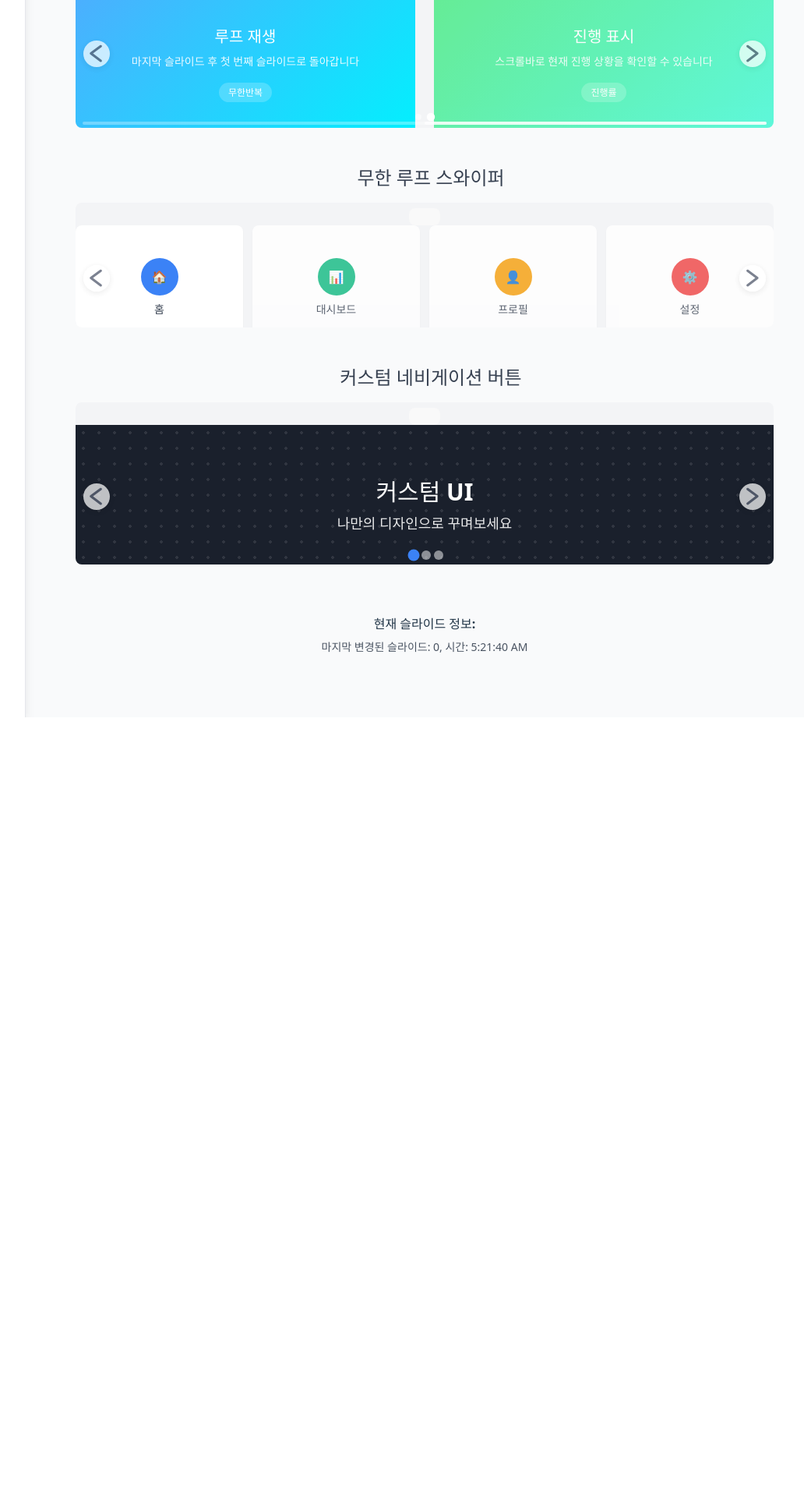
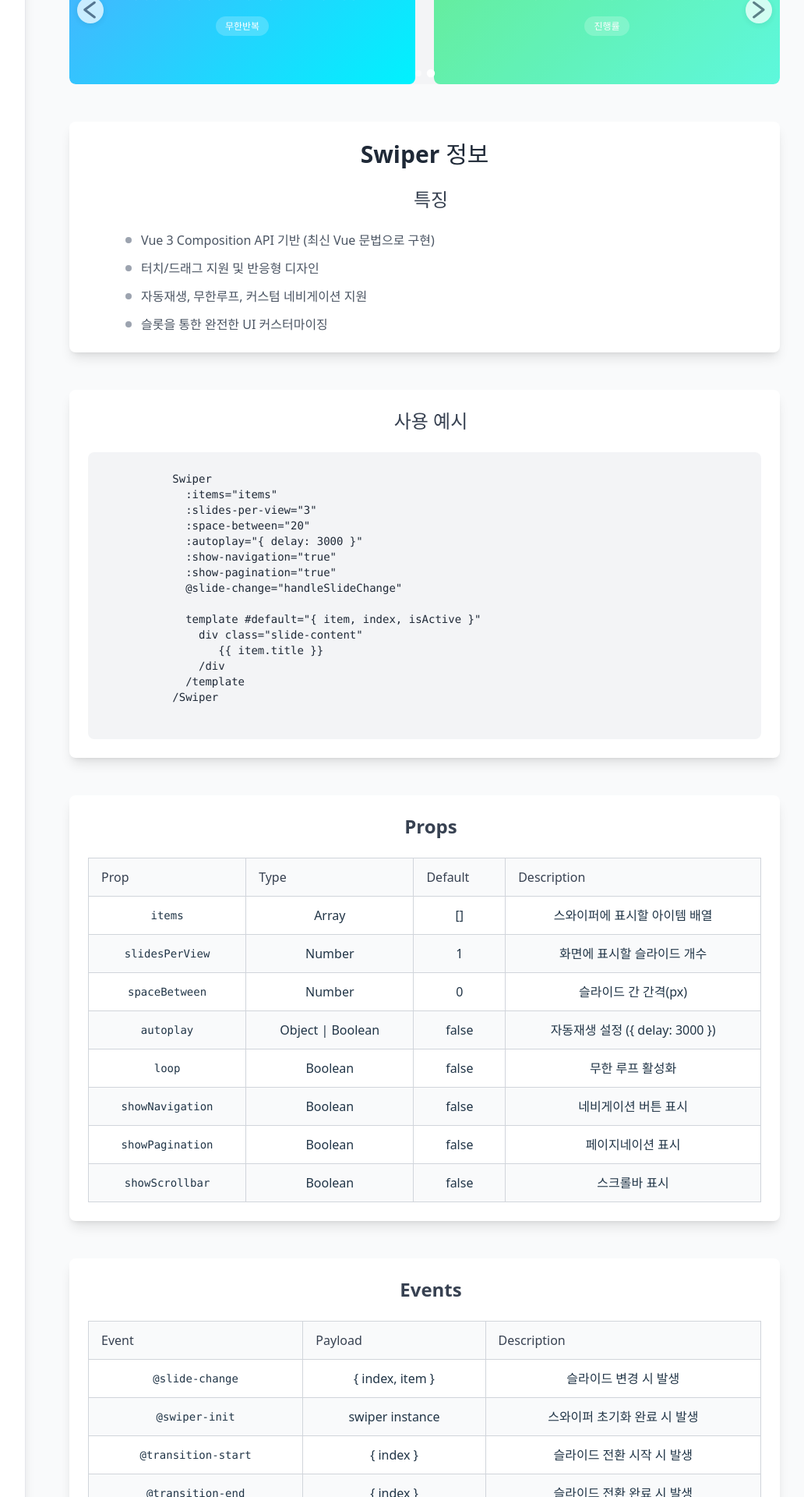
Before and after one commit to Theo1678/moremore-component, a Vue app: page /swiper in a window 1280 px wide. Shown: the part 880-2800 px from the top of the page at 78% size, without its empty margins (223-1255 px from the left). Before the commit the page ends 1800 px from the top, so only its background shows below. Built offline with nearby package versions, Linux system fonts and the light colour scheme.

Commit message:
swiper 사용예제 추가

```diff
--- a/src/components/header/Swiper.vue
+++ b/src/components/header/Swiper.vue
@@ -1,16 +1,16 @@
 <template>
   <div class="swiper-container" ref="swiperContainer">
     <!-- 이전 버튼 -->
-    <button v-if="showNavigation" @click="slideToPrev">
     <IcArrowLeft
+      v-if="showNavigation"
+      @click="slideToPrev"
+      :disabled="currentIndex === 0"
       class="swiper-button-prev"
       :class="{
         'swiper-button-disabled': currentIndex === 0,
         'swiper-button-hidden': !showPrevButton,
       }"
-        :disabled="currentIndex === 0"
     />
-    </button>
 
     <!-- 스와이퍼 래퍼 -->
     <div
@@ -43,16 +43,16 @@
     </div>
 
     <!-- 다음 버튼 -->
-    <button v-if="showNavigation" @click="slideToNext">
     <IcArrowRight
+      v-if="showNavigation"
+      @click="slideToNext"
+      :disabled="currentIndex === maxIndex"
       class="swiper-button-next"
       :class="{
         'swiper-button-disabled': currentIndex === maxIndex,
         'swiper-button-hidden': !showNextButton,
       }"
-        :disabled="currentIndex === maxIndex"
     />
-    </button>
 
     <!-- 페이지네이션 -->
     <div
--- a/src/views/headers/SwiperSection.vue
+++ b/src/views/headers/SwiperSection.vue
@@ -1,12 +1,14 @@
 <template>
-  <div class="swiper-examples">
-    <h1 class="text-3xl font-bold mb-8 text-gray-800">
-      Swiper Component Examples
-    </h1>
+  <div class="swiper-section max-w-6xl mx-auto px-6 py-8">
+    <!-- 실제 동작 예제 -->
+    <div class="mb-12">
+      <h2 class="text-2xl font-semibold text-gray-700 mb-6 text-center">
+        실제 동작 예제
+      </h2>
 
       <!-- 기본 스와이퍼 -->
-    <section class="mb-12">
-      <h2 class="text-2xl font-semibold mb-4 text-gray-700">기본 스와이퍼</h2>
+      <div class="mb-8">
+        <h3 class="text-lg font-medium text-gray-700 mb-4">기본 스와이퍼</h3>
         <div class="h-64 bg-gray-100 rounded-lg overflow-hidden">
           <Swiper
             :items="basicItems"
@@ -29,13 +31,13 @@
             </template>
           </Swiper>
         </div>
-    </section>
+      </div>
 
       <!-- 멀티플 슬라이드 -->
-    <section class="mb-12">
-      <h2 class="text-2xl font-semibold mb-4 text-gray-700">
+      <div class="mb-8">
+        <h3 class="text-lg font-medium text-gray-700 mb-4">
           멀티플 슬라이드 (3개씩)
-      </h2>
+        </h3>
         <div class="h-48 bg-gray-100 rounded-lg overflow-hidden">
           <Swiper
             :items="cardItems"
@@ -65,13 +67,13 @@
             </template>
           </Swiper>
         </div>
-    </section>
+      </div>
 
       <!-- 자동재생 스와이퍼 -->
-    <section class="mb-12">
-      <h2 class="text-2xl font-semibold mb-4 text-gray-700">
+      <div class="mb-8">
+        <h3 class="text-lg font-medium text-gray-700 mb-4">
           자동재생 스와이퍼
-      </h2>
+        </h3>
         <div class="h-56 bg-gray-100 rounded-lg overflow-hidden">
           <Swiper
             :items="autoplayItems"
@@ -80,7 +82,6 @@
             :autoplay="{ delay: 2000 }"
             :show-navigation="true"
             :show-pagination="true"
-          :show-scrollbar="true"
           >
             <template #default="{ item, index }">
               <div
@@ -104,107 +105,243 @@
             </template>
           </Swiper>
         </div>
-    </section>
-
-    <!-- 루프 스와이퍼 -->
-    <section class="mb-12">
-      <h2 class="text-2xl font-semibold mb-4 text-gray-700">
-        무한 루프 스와이퍼
-      </h2>
-      <div class="h-40 bg-gray-100 rounded-lg overflow-hidden">
-        <Swiper
-          :items="loopItems"
-          :slides-per-view="4"
-          :space-between="12"
-          :loop="true"
-          :show-navigation="true"
-          :show-pagination="false"
-        >
-          <template #default="{ item, index }">
-            <div
-              class="h-full bg-white rounded-lg shadow-sm flex items-center justify-center"
-            >
-              <div class="text-center">
-                <div
-                  class="w-12 h-12 rounded-full mx-auto mb-2 flex items-center justify-center text-white font-bold"
-                  :style="{ backgroundColor: item.color }"
-                >
-                  {{ item.icon }}
-                </div>
-                <div class="text-sm font-medium text-gray-700">
-                  {{ item.label }}
       </div>
     </div>
+
+    <!-- 컴포넌트 정보 헤더 -->
+    <div class="text-center mb-12 bg-white rounded-lg shadow-lg p-6">
+      <h1 class="text-3xl font-bold text-gray-800 mb-6">Swiper 정보</h1>
+
+      <h2 class="text-2xl font-semibold text-gray-700 mb-6">특징</h2>
+      <div class="max-w-3xl mx-auto text-left">
+        <ul class="space-y-3 text-gray-600">
+          <li class="flex items-start">
+            <span
+              class="w-2 h-2 bg-gray-400 rounded-full mt-2 mr-3 flex-shrink-0"
+            ></span>
+            Vue 3 Composition API 기반 (최신 Vue 문법으로 구현)
+          </li>
+          <li class="flex items-start">
+            <span
+              class="w-2 h-2 bg-gray-400 rounded-full mt-2 mr-3 flex-shrink-0"
+            ></span>
+            터치/드래그 지원 및 반응형 디자인
+          </li>
+          <li class="flex items-start">
+            <span
+              class="w-2 h-2 bg-gray-400 rounded-full mt-2 mr-3 flex-shrink-0"
+            ></span>
+            자동재생, 무한루프, 커스텀 네비게이션 지원
+          </li>
+          <li class="flex items-start">
+            <span
+              class="w-2 h-2 bg-gray-400 rounded-full mt-2 mr-3 flex-shrink-0"
+            ></span>
+            슬롯을 통한 완전한 UI 커스터마이징
+          </li>
+        </ul>
       </div>
-          </template>
-        </Swiper>
     </div>
-    </section>
 
-    <!-- 커스텀 버튼 스와이퍼 -->
-    <section class="mb-12">
-      <h2 class="text-2xl font-semibold mb-4 text-gray-700">
-        커스텀 네비게이션 버튼
-      </h2>
-      <div class="h-52 bg-gray-100 rounded-lg overflow-hidden">
-        <Swiper
-          :items="customItems"
-          :slides-per-view="1"
-          :space-between="0"
+    <!-- 사용 예시 -->
+    <div class="text-center mb-12 bg-white rounded-lg shadow-lg p-6">
+      <h2 class="text-2xl font-semibold text-gray-700 mb-6">사용 예시</h2>
+      <div class="bg-gray-100 rounded-lg p-6 text-left">
+        <pre class="text-sm text-gray-800 overflow-x-auto">
+          Swiper
+            :items="items"
+            :slides-per-view="3"
+            :space-between="20"
+            :autoplay="{ delay: 3000 }"
             :show-navigation="true"
             :show-pagination="true"
+            @slide-change="handleSlideChange"
+
+            template #default="{ item, index, isActive }"
+              div class="slide-content"
+                <span> &#123;&#123; item.title &#125;&#125;</span>
+              /div
+            /template
+          /Swiper
+          </pre>
+      </div>
+    </div>
+
+    <!-- Props 테이블 -->
+    <div class="text-center mb-12 bg-white rounded-lg shadow-lg p-6">
+      <h2 class="text-2xl font-semibold text-gray-700 mb-6">Props</h2>
+      <div class="overflow-x-auto">
+        <table class="w-full border-collapse border border-gray-300">
+          <thead>
+            <tr class="bg-gray-50">
+              <th
+                class="border border-gray-300 px-4 py-3 text-left font-medium text-gray-700"
               >
-          <template #default="{ item, index }">
-            <div
-              class="h-full flex items-center justify-center text-white relative"
-              :style="{ backgroundColor: item.bg }"
+                Prop
+              </th>
+              <th
+                class="border border-gray-300 px-4 py-3 text-left font-medium text-gray-700"
               >
-              <div class="text-center z-10">
-                <h3 class="text-3xl font-bold mb-2">{{ item.title }}</h3>
-                <p class="text-lg opacity-90">{{ item.subtitle }}</p>
+                Type
+              </th>
+              <th
+                class="border border-gray-300 px-4 py-3 text-left font-medium text-gray-700"
+              >
+                Default
+              </th>
+              <th
+                class="border border-gray-300 px-4 py-3 text-left font-medium text-gray-700"
+              >
+                Description
+              </th>
+            </tr>
+          </thead>
+          <tbody>
+            <tr>
+              <td class="border border-gray-300 px-4 py-3 font-mono text-sm">
+                items
+              </td>
+              <td class="border border-gray-300 px-4 py-3">Array</td>
+              <td class="border border-gray-300 px-4 py-3">[]</td>
+              <td class="border border-gray-300 px-4 py-3">
+                스와이퍼에 표시할 아이템 배열
+              </td>
+            </tr>
+            <tr class="bg-gray-50">
+              <td class="border border-gray-300 px-4 py-3 font-mono text-sm">
+                slidesPerView
+              </td>
+              <td class="border border-gray-300 px-4 py-3">Number</td>
+              <td class="border border-gray-300 px-4 py-3">1</td>
+              <td class="border border-gray-300 px-4 py-3">
+                화면에 표시할 슬라이드 개수
+              </td>
+            </tr>
+            <tr>
+              <td class="border border-gray-300 px-4 py-3 font-mono text-sm">
+                spaceBetween
+              </td>
+              <td class="border border-gray-300 px-4 py-3">Number</td>
+              <td class="border border-gray-300 px-4 py-3">0</td>
+              <td class="border border-gray-300 px-4 py-3">
+                슬라이드 간 간격(px)
+              </td>
+            </tr>
+            <tr class="bg-gray-50">
+              <td class="border border-gray-300 px-4 py-3 font-mono text-sm">
+                autoplay
+              </td>
+              <td class="border border-gray-300 px-4 py-3">Object | Boolean</td>
+              <td class="border border-gray-300 px-4 py-3">false</td>
+              <td class="border border-gray-300 px-4 py-3">
+                자동재생 설정 ({ delay: 3000 })
+              </td>
+            </tr>
+            <tr>
+              <td class="border border-gray-300 px-4 py-3 font-mono text-sm">
+                loop
+              </td>
+              <td class="border border-gray-300 px-4 py-3">Boolean</td>
+              <td class="border border-gray-300 px-4 py-3">false</td>
+              <td class="border border-gray-300 px-4 py-3">무한 루프 활성화</td>
+            </tr>
+            <tr class="bg-gray-50">
+              <td class="border border-gray-300 px-4 py-3 font-mono text-sm">
+                showNavigation
+              </td>
+              <td class="border border-gray-300 px-4 py-3">Boolean</td>
+              <td class="border border-gray-300 px-4 py-3">false</td>
+              <td class="border border-gray-300 px-4 py-3">
+                네비게이션 버튼 표시
+              </td>
+            </tr>
+            <tr>
+              <td class="border border-gray-300 px-4 py-3 font-mono text-sm">
+                showPagination
+              </td>
+              <td class="border border-gray-300 px-4 py-3">Boolean</td>
+              <td class="border border-gray-300 px-4 py-3">false</td>
+              <td class="border border-gray-300 px-4 py-3">
+                페이지네이션 표시
+              </td>
+            </tr>
+            <tr class="bg-gray-50">
+              <td class="border border-gray-300 px-4 py-3 font-mono text-sm">
+                showScrollbar
+              </td>
+              <td class="border border-gray-300 px-4 py-3">Boolean</td>
+              <td class="border border-gray-300 px-4 py-3">false</td>
+              <td class="border border-gray-300 px-4 py-3">스크롤바 표시</td>
+            </tr>
+          </tbody>
+        </table>
       </div>
-              <!-- 배경 패턴 -->
-              <div class="absolute inset-0 opacity-10 bg-dots"></div>
     </div>
-          </template>
 
-          <!-- 커스텀 이전 버튼 -->
-          <template #prev-button>
-            <div
-              class="w-10 h-10 bg-blue-500 text-white rounded-full flex items-center justify-center"
+    <!-- Events 테이블 -->
+    <div class="text-center mb-12 bg-white rounded-lg shadow-lg p-6">
+      <h2 class="text-2xl font-semibold text-gray-700 mb-6">Events</h2>
+      <div class="overflow-x-auto">
+        <table class="w-full border-collapse border border-gray-300">
+          <thead>
+            <tr class="bg-gray-50">
+              <th
+                class="border border-gray-300 px-4 py-3 text-left font-medium text-gray-700"
               >
-              ‹
+                Event
+              </th>
+              <th
+                class="border border-gray-300 px-4 py-3 text-left font-medium text-gray-700"
+              >
+                Payload
+              </th>
+              <th
+                class="border border-gray-300 px-4 py-3 text-left font-medium text-gray-700"
+              >
+                Description
+              </th>
+            </tr>
+          </thead>
+          <tbody>
+            <tr>
+              <td class="border border-gray-300 px-4 py-3 font-mono text-sm">
+                @slide-change
+              </td>
+              <td class="border border-gray-300 px-4 py-3">{ index, item }</td>
+              <td class="border border-gray-300 px-4 py-3">
+                슬라이드 변경 시 발생
+              </td>
+            </tr>
+            <tr class="bg-gray-50">
+              <td class="border border-gray-300 px-4 py-3 font-mono text-sm">
+                @swiper-init
+              </td>
+              <td class="border border-gray-300 px-4 py-3">swiper instance</td>
+              <td class="border border-gray-300 px-4 py-3">
+                스와이퍼 초기화 완료 시 발생
+              </td>
+            </tr>
+            <tr>
+              <td class="border border-gray-300 px-4 py-3 font-mono text-sm">
+                @transition-start
+              </td>
+              <td class="border border-gray-300 px-4 py-3">{ index }</td>
+              <td class="border border-gray-300 px-4 py-3">
+                슬라이드 전환 시작 시 발생
+              </td>
+            </tr>
+            <tr class="bg-gray-50">
+              <td class="border border-gray-300 px-4 py-3 font-mono text-sm">
+                @transition-end
+              </td>
+              <td class="border border-gray-300 px-4 py-3">{ index }</td>
+              <td class="border border-gray-300 px-4 py-3">
+                슬라이드 전환 완료 시 발생
+              </td>
+            </tr>
+          </tbody>
+        </table>
       </div>
-          </template>
-
-          <!-- 커스텀 다음 버튼 -->
-          <template #next-button>
-            <div
-              class="w-10 h-10 bg-blue-500 text-white rounded-full flex items-center justify-center"
-            >
-              ›
-            </div>
-          </template>
-
-          <!-- 커스텀 페이지네이션 -->
-          <template #pagination-bullet="{ index, isActive }">
-            <div
-              class="w-3 h-3 rounded-full transition-all duration-300"
-              :class="
-                isActive ? 'bg-blue-500 scale-125' : 'bg-white bg-opacity-50'
-              "
-            ></div>
-          </template>
-        </Swiper>
-      </div>
-    </section>
-
-    <!-- 현재 슬라이드 정보 -->
-    <div class="mt-8 p-4 bg-gray-50 rounded-lg">
-      <h3 class="font-semibold mb-2">현재 슬라이드 정보:</h3>
-      <p class="text-sm text-gray-600">
-        마지막 변경된 슬라이드: {{ lastSlideIndex }}, 시간: {{ lastSlideTime }}
-      </p>
     </div>
   </div>
 </template>
```
Also changed, not shown: src/views/cards/CardsSection.vue (+9 -9 lines). Lines whose indentation alone changed are shown as unchanged.
